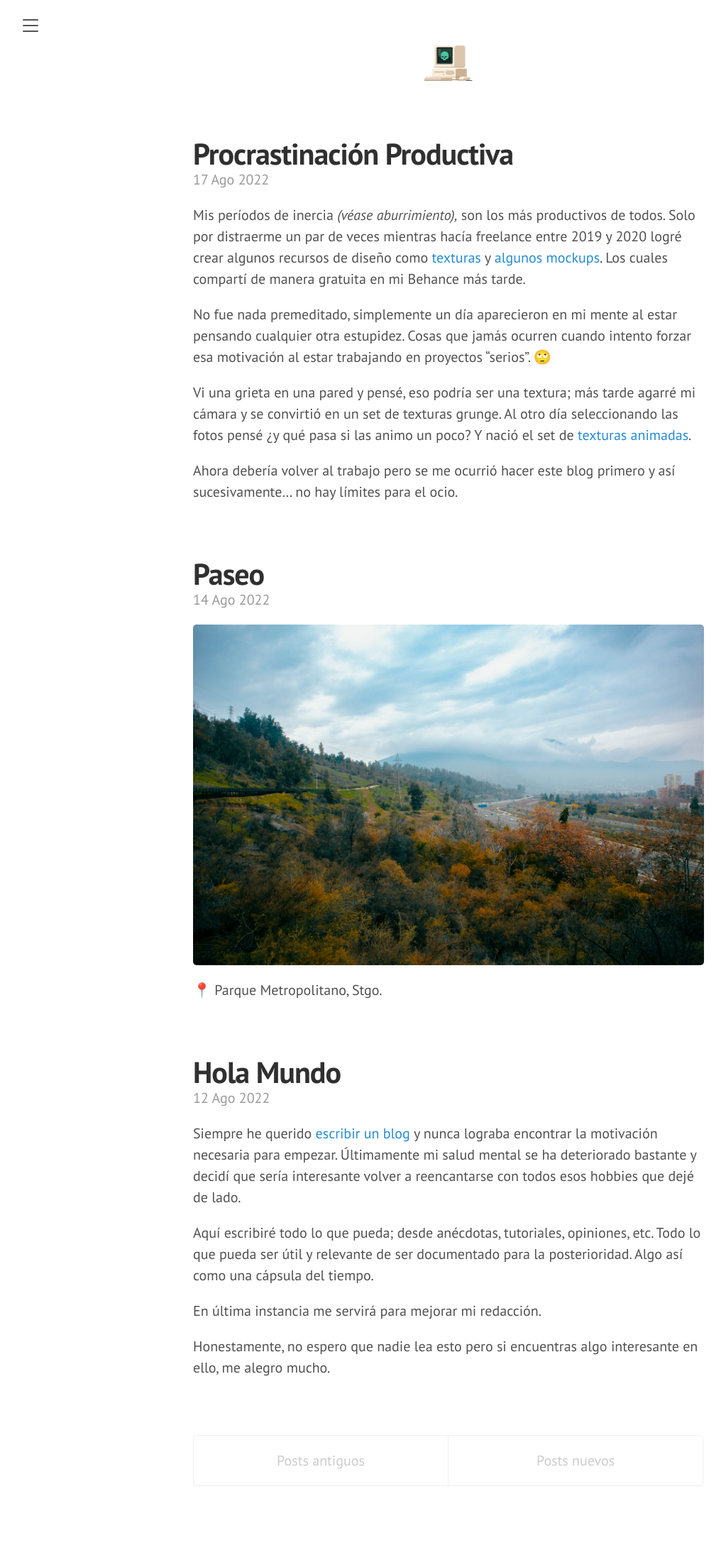
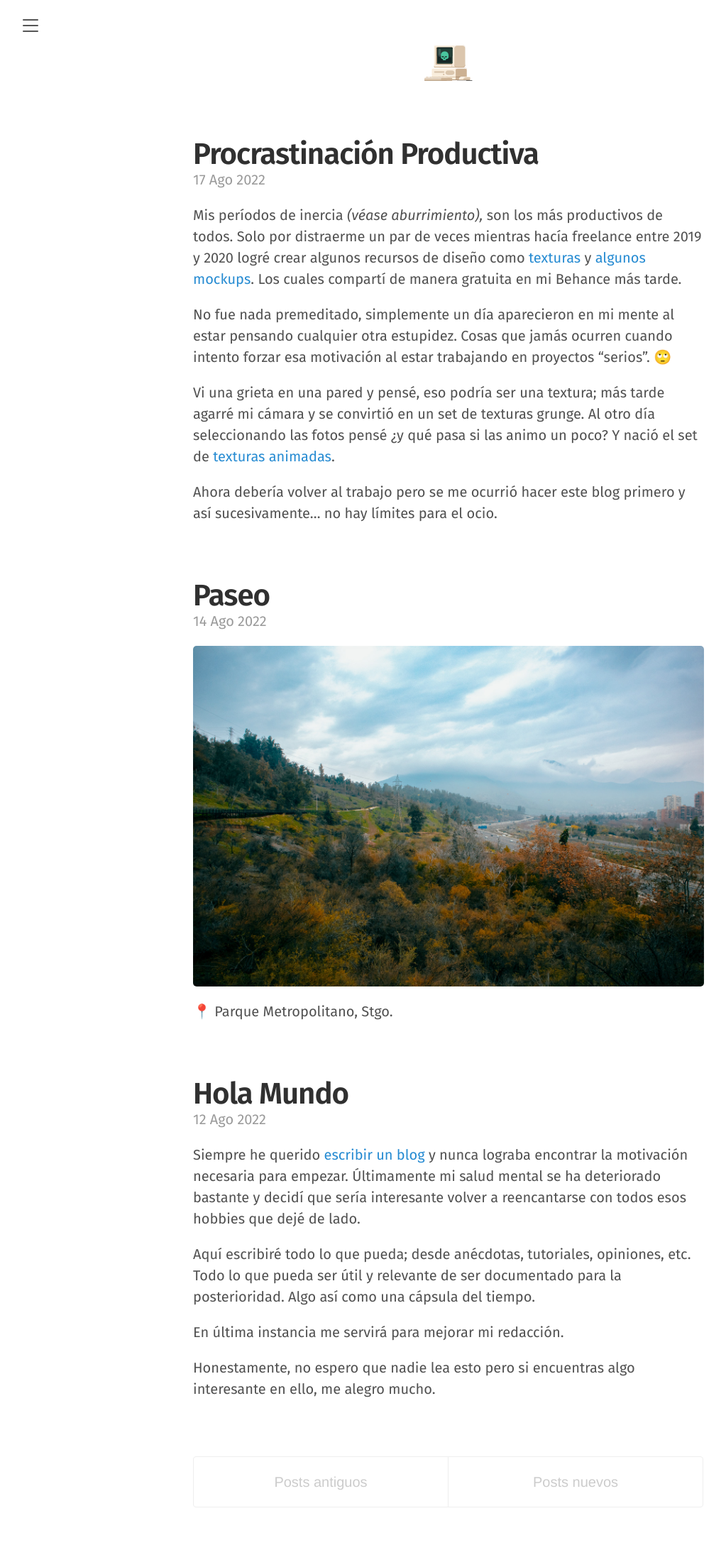
Before and after one commit to darriagada/darriagada.github.io, a Jekyll site: the page built from index.html, in a window 1280 px wide. Shown: the whole page at 71% size, without its empty margins (8-1031 px from the left). Built offline with Jekyll 4.4.1, drawn with Linux system fonts in a browser that asks for light colours; the list of posts is cut into pages by our own code; comment, search, counter and statistics services are not loaded; before the commit the page ends 2154 px from its top, so only the background shows below that.

Commit message:
Update styles

```diff
--- a/_includes/head.html
+++ b/_includes/head.html
@@ -21,7 +21,7 @@
   <link rel="stylesheet" href="{{ '/public/css/lanyon.css' | absolute_url }}">
   <link rel="preconnect" href="https://fonts.googleapis.com">
   <link rel="preconnect" href="https://fonts.gstatic.com" crossorigin>
-  <link href="https://fonts.googleapis.com/css2?family=PT+Sans:ital,wght@0,400;0,700;1,400&display=swap" rel="stylesheet">
+  <link href="https://fonts.googleapis.com/css2?family=Fira+Sans:ital,wght@0,400;0,600;1,400&display=swap" rel="stylesheet">
 
   <!-- dark theme using DarkReader -->
   <script src="//unpkg.com/darkreader@4.9.55/darkreader.js"></script>
--- a/public/css/lanyon.css
+++ b/public/css/lanyon.css
@@ -53,12 +53,12 @@
 }*/
 
 html {
-  font-family: "PT Sans", Helvetica, Arial, sans-serif;
+  font-family: "Fira Sans", Helvetica, Arial, sans-serif;
 }
 
 h1, h2, h3, h4, h5, h6 {
-  font-family: "PT Sans", Helvetica, Arial, sans-serif;
-  font-weight: 700;
+  font-family: "Fira Sans", Helvetica, Arial, sans-serif;
+  font-weight: 600;
   color: #313131;
   letter-spacing: -.025rem;
 }
```
